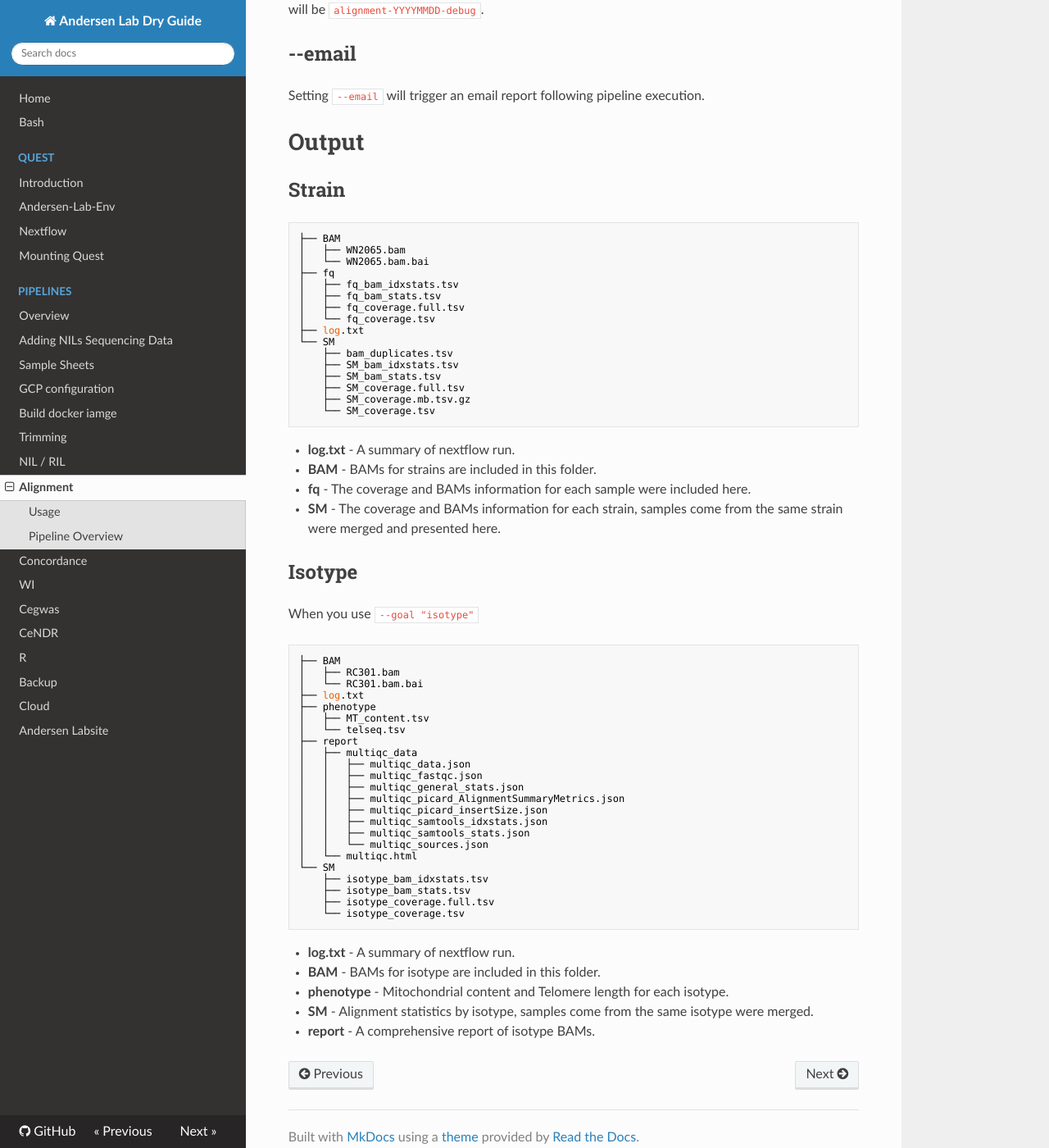
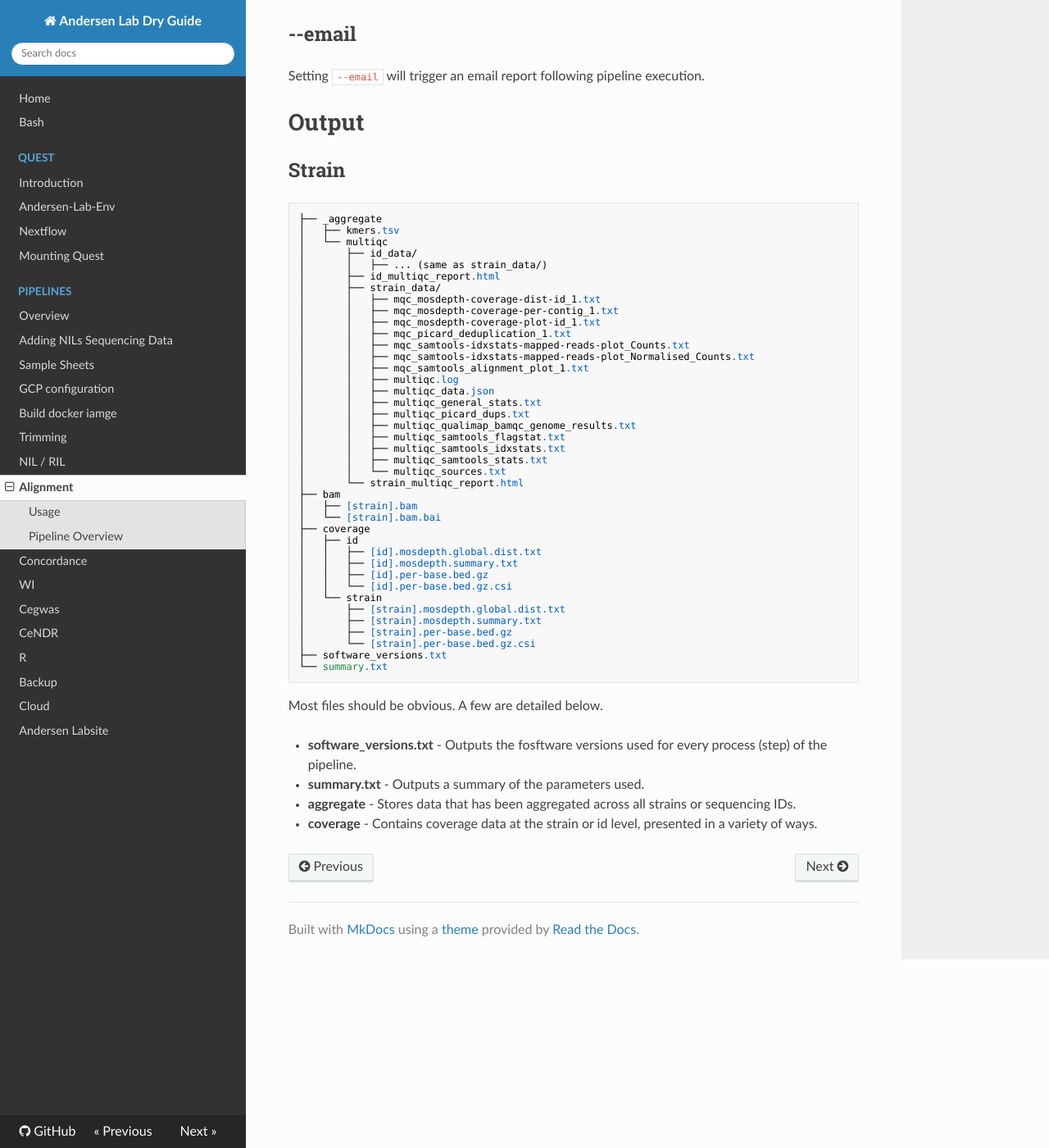
Before and after one commit to AndersenLab/dry-guide, an MkDocs documentation site: the page built from docs/pipeline-alignment.md, in a window 1280 px wide and 1400 px high, scrolled down 4375 px. Shown: the whole window at 82% size. Built offline with MkDocs 1.6.1, drawn with Linux system fonts in a browser that asks for light colours; nearby versions of some CDN libraries.

Commit message:
finalize alignment documentation

````diff
--- a/docs/pipeline-alignment.md
+++ b/docs/pipeline-alignment.md
@@ -138,61 +138,51 @@ Setting `--email` will trigger an email report following pipeline execution.
 ## Strain
 
 ```
-├── BAM
-│   ├── WN2065.bam
-│   └── WN2065.bam.bai
-├── fq
-│   ├── fq_bam_idxstats.tsv
-│   ├── fq_bam_stats.tsv
-│   ├── fq_coverage.full.tsv
-│   └── fq_coverage.tsv
-├── log.txt
-└── SM
-    ├── bam_duplicates.tsv
-    ├── SM_bam_idxstats.tsv
-    ├── SM_bam_stats.tsv
-    ├── SM_coverage.full.tsv
-    ├── SM_coverage.mb.tsv.gz
-    └── SM_coverage.tsv
+├── _aggregate
+│   ├── kmers.tsv
+│   └── multiqc
+│       ├── id_data/
+│       │   ├── ... (same as strain_data/)
+│       ├── id_multiqc_report.html
+│       ├── strain_data/
+│       │   ├── mqc_mosdepth-coverage-dist-id_1.txt
+│       │   ├── mqc_mosdepth-coverage-per-contig_1.txt
+│       │   ├── mqc_mosdepth-coverage-plot-id_1.txt
+│       │   ├── mqc_picard_deduplication_1.txt
+│       │   ├── mqc_samtools-idxstats-mapped-reads-plot_Counts.txt
+│       │   ├── mqc_samtools-idxstats-mapped-reads-plot_Normalised_Counts.txt
+│       │   ├── mqc_samtools_alignment_plot_1.txt
+│       │   ├── multiqc.log
+│       │   ├── multiqc_data.json
+│       │   ├── multiqc_general_stats.txt
+│       │   ├── multiqc_picard_dups.txt
+│       │   ├── multiqc_qualimap_bamqc_genome_results.txt
+│       │   ├── multiqc_samtools_flagstat.txt
+│       │   ├── multiqc_samtools_idxstats.txt
+│       │   ├── multiqc_samtools_stats.txt
+│       │   └── multiqc_sources.txt
+│       └── strain_multiqc_report.html
+├── bam
+│   ├── [strain].bam
+│   └── [strain].bam.bai
+├── coverage
+│   ├── id
+│   │   ├── [id].mosdepth.global.dist.txt
+│   │   ├── [id].mosdepth.summary.txt
+│   │   ├── [id].per-base.bed.gz
+│   │   └── [id].per-base.bed.gz.csi
+│   └── strain
+│       ├── [strain].mosdepth.global.dist.txt
+│       ├── [strain].mosdepth.summary.txt
+│       ├── [strain].per-base.bed.gz
+│       └── [strain].per-base.bed.gz.csi
+├── software_versions.txt
+└── summary.txt
 ```
 
-* __log.txt__ - A summary of nextflow run.
-* __BAM__ - BAMs for strains are included in this folder.
-* __fq__ - The coverage and BAMs information for each sample were included here.
-* __SM__ - The coverage and BAMs information for each strain, samples come from the same strain were merged and presented here.
+Most files should be obvious. A few are detailed below.
 
-## Isotype
-
-When you use `--goal "isotype"`
-
-```
-├── BAM
-│   ├── RC301.bam
-│   └── RC301.bam.bai
-├── log.txt
-├── phenotype
-│   ├── MT_content.tsv
-│   └── telseq.tsv
-├── report
-│   ├── multiqc_data
-│   │   ├── multiqc_data.json
-│   │   ├── multiqc_fastqc.json
-│   │   ├── multiqc_general_stats.json
-│   │   ├── multiqc_picard_AlignmentSummaryMetrics.json
-│   │   ├── multiqc_picard_insertSize.json
-│   │   ├── multiqc_samtools_idxstats.json
-│   │   ├── multiqc_samtools_stats.json
-│   │   └── multiqc_sources.json
-│   └── multiqc.html
-└── SM
-    ├── isotype_bam_idxstats.tsv
-    ├── isotype_bam_stats.tsv
-    ├── isotype_coverage.full.tsv
-    └── isotype_coverage.tsv
-```
-
-* __log.txt__ - A summary of nextflow run.
-* __BAM__ - BAMs for isotype are included in this folder.
-* __phenotype__ - Mitochondrial content and Telomere length for each isotype.
-* __SM__ - Alignment statistics by isotype, samples come from the same isotype were merged.
-* __report__ - A comprehensive report of isotype BAMs.
+* __software_versions.txt__ - Outputs the fosftware versions used for every process (step) of the pipeline.
+* __summary.txt__ - Outputs a summary of the parameters used.
+* __aggregate__ - Stores data that has been aggregated across all strains or sequencing IDs.
+* __coverage__ - Contains coverage data at the strain or id level, presented in a variety of ways.
````
